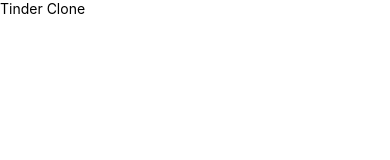
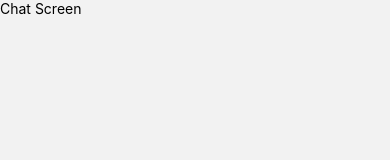
Before and after one commit to HussainMhm/Tinder-App-Clone, a React Native app: screen /Chat in a window 390 px wide. Shown: the top 160 px of the page. Built offline with nearby package versions, Linux system fonts and the light colour scheme.

Commit message:
Set up the navigation between screens

```diff
--- a/App.js
+++ b/App.js
@@ -1,11 +1,10 @@
-import { StatusBar } from "expo-status-bar";
-import { Text, View } from "react-native";
+import { NavigationContainer } from "@react-navigation/native";
+import StackNavigator from "./navigation/StackNavigator";
 
 export default function App() {
     return (
-        <View className="flex-1 items-center justify-center bg-white">
-            <Text className="text-xl">Tinder Clone</Text>
-            <StatusBar style="auto" />
-        </View>
+        <NavigationContainer>
+            <StackNavigator />
+        </NavigationContainer>
     );
 }
--- /dev/null
+++ b/navigation/StackNavigator.js
@@ -0,0 +1,20 @@
+import { createNativeStackNavigator } from "@react-navigation/native-stack";
+import LoginScreen from "../screens/LoginScreen";
+import HomeScreen from "../screens/HomeScreen";
+import ChatScreen from "../screens/ChatScreen";
+import MessageScreen from "../screens/MessageScreen";
+
+const Stack = createNativeStackNavigator();
+
+const StackNavigator = () => {
+    return (
+        <Stack.Navigator screenOptions={{ headerShown: false }}>
+            <Stack.Screen name="Login" component={LoginScreen} />
+            <Stack.Screen name="Home" component={HomeScreen} />
+            <Stack.Screen name="Chat" component={ChatScreen} />
+            <Stack.Screen name="Message" component={MessageScreen} />
+        </Stack.Navigator>
+    );
+};
+
+export default StackNavigator;
--- /dev/null
+++ b/screens/ChatScreen.js
@@ -0,0 +1,12 @@
+import { View, Text } from "react-native";
+import React from "react";
+
+const ChatScreen = () => {
+    return (
+        <View>
+            <Text>Chat Screen</Text>
+        </View>
+    );
+};
+
+export default ChatScreen;
--- /dev/null
+++ b/screens/HomeScreen.js
@@ -0,0 +1,12 @@
+import { View, Text } from "react-native";
+import React from "react";
+
+const HomeScreen = () => {
+    return (
+        <View>
+            <Text>Home Screen</Text>
+        </View>
+    );
+};
+
+export default HomeScreen;
--- /dev/null
+++ b/screens/LoginScreen.js
@@ -0,0 +1,12 @@
+import { View, Text } from "react-native";
+import React from "react";
+
+const LoginScreen = () => {
+    return (
+        <View>
+            <Text>Login Screen</Text>
+        </View>
+    );
+};
+
+export default LoginScreen;
--- /dev/null
+++ b/screens/MessageScreen.js
@@ -0,0 +1,12 @@
+import { View, Text } from "react-native";
+import React from "react";
+
+const MessageScreen = () => {
+    return (
+        <View>
+            <Text>Message Screen</Text>
+        </View>
+    );
+};
+
+export default MessageScreen;
```
Also changed, not shown: screens/MatchScreen.js (added, +12 -0 lines), screens/ModalScreen.js (added, +12 -0 lines).
